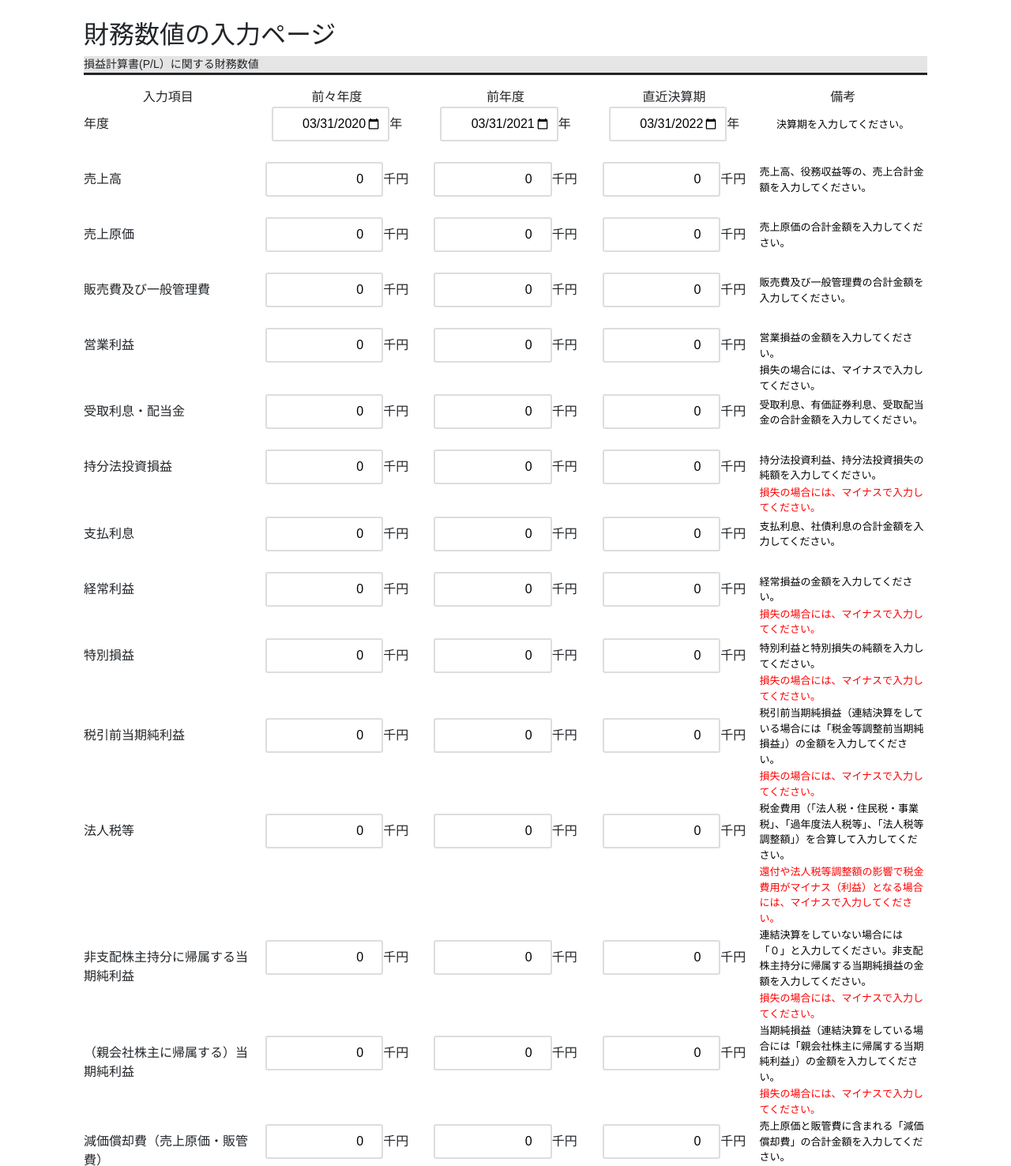
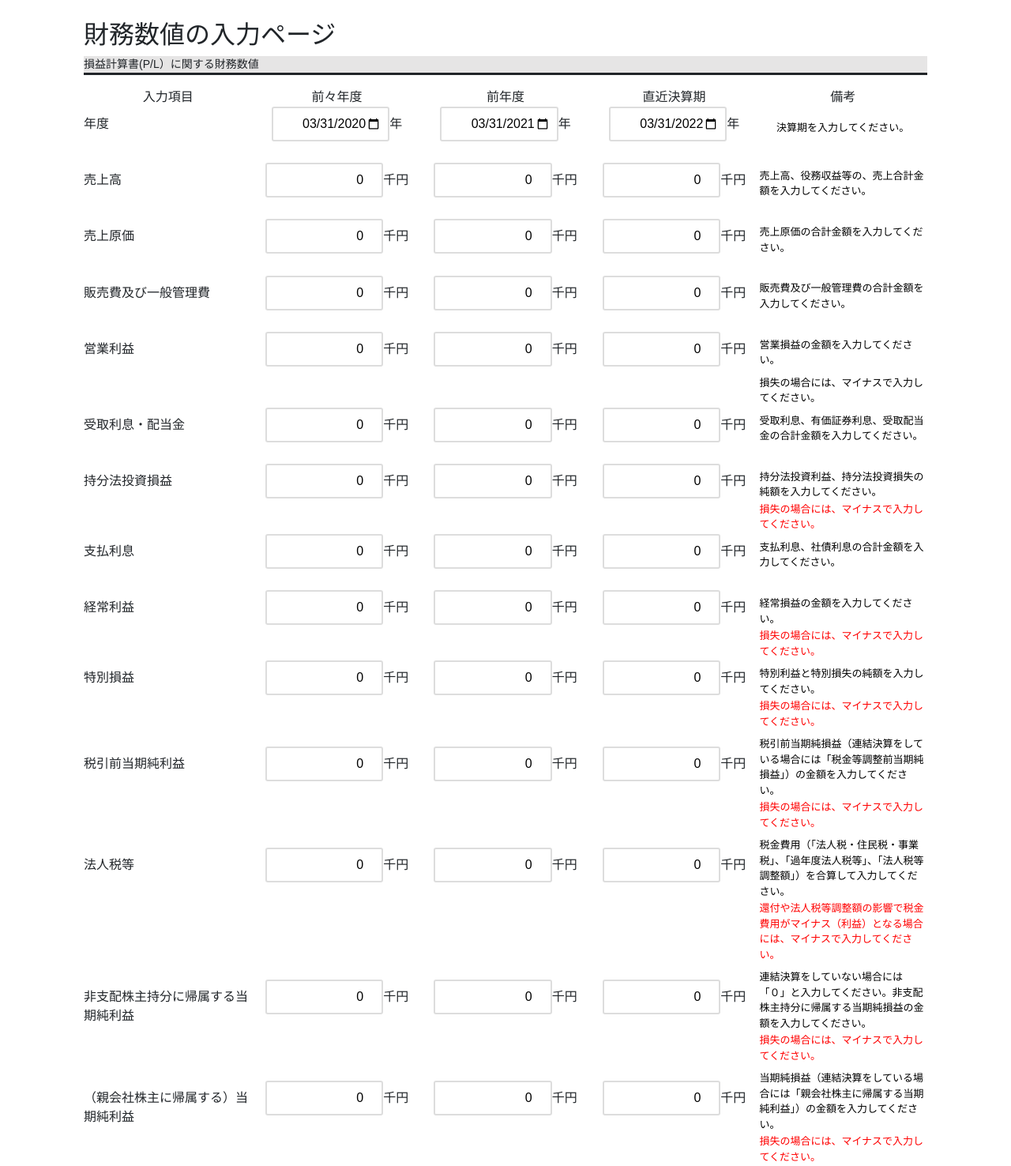
Before and after one commit to AtsushiArai/WebApps, a Django app: page /valuation/ in a window 1280 px wide. Shown: the part 532-2008 px from the top of the page at 79% size. Run offline with Django 3.2, Linux system fonts and the light colour scheme; some libraries are stand-ins or nearby versions.

Commit message:
template test.

```diff
--- a/valuation/static/valuation/css/style.css
+++ b/valuation/static/valuation/css/style.css
@@ -76,6 +76,7 @@ input {
     font-size: small;
     margin: 0rem;
     padding: 1px;
+    padding-top: 0.5rem;
 }
 
 .td .detail-notice {
```
